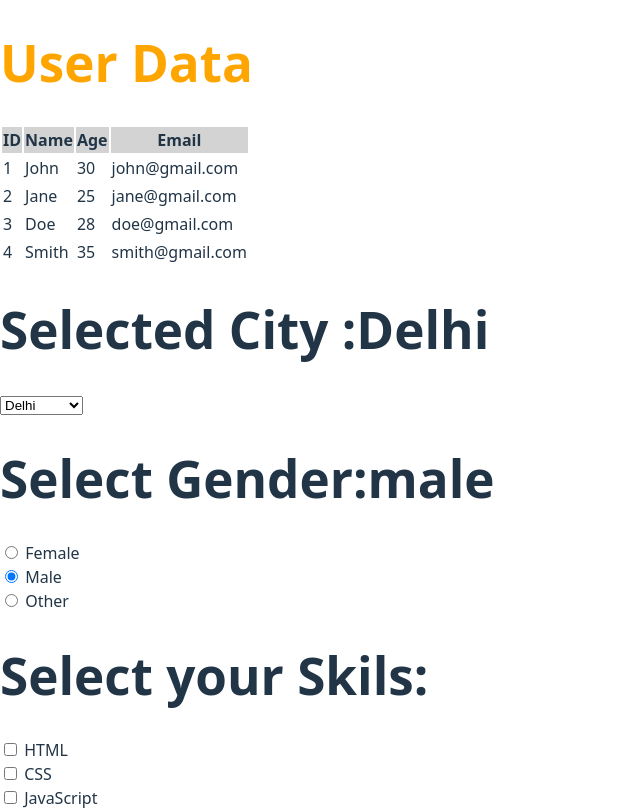
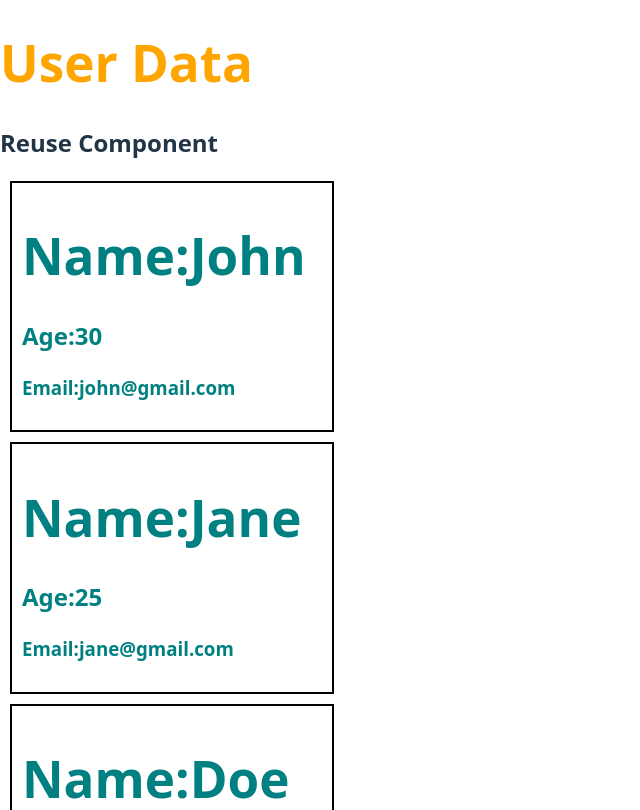
Before and after one commit to MahekSheth01/ReactJS, a React (Vite) app: page / in a window 1280 px wide. Shown: the top 810 px of the page, without its empty margins (0-640 px from the left). Built offline with nearby package versions, Linux system fonts and the light colour scheme.

Commit message:
Reuse Component

```diff
--- a/src/Loop.jsx
+++ b/src/Loop.jsx
@@ -1,4 +1,5 @@
 import React from 'react'
+import Reuse from './Reuse'
 
 const Loop = () => {
     const userData=[{
@@ -27,6 +28,16 @@ const Loop = () => {
   return (
     <div>
       <h1 style={{color:"orange"}}>User Data</h1>
+
+       <h2>Reuse Component</h2>
+       {
+        userData.map((user)=>(
+            <div key={user.id} style={{color:"teal",border:"2px solid black",margin:"10px",padding:"10px",width:"300px"}}>
+                <Reuse data={user}/>
+            </div>
+        ))
+       }
+
       <table>
         <thead style={{backgroundColor:"lightgrey"}}>
             <tr>
--- /dev/null
+++ b/src/Reuse.jsx
@@ -0,0 +1,14 @@
+import React from 'react'
+
+const Resuse = ({data}) => {
+  return (
+    <div>
+      <h1>Name:{data.name}</h1>
+      <h2>Age:{data.age}</h2>
+      <h3>Email:{data.email}</h3>
+
+    </div>
+  )
+}
+
+export default Resuse
```
